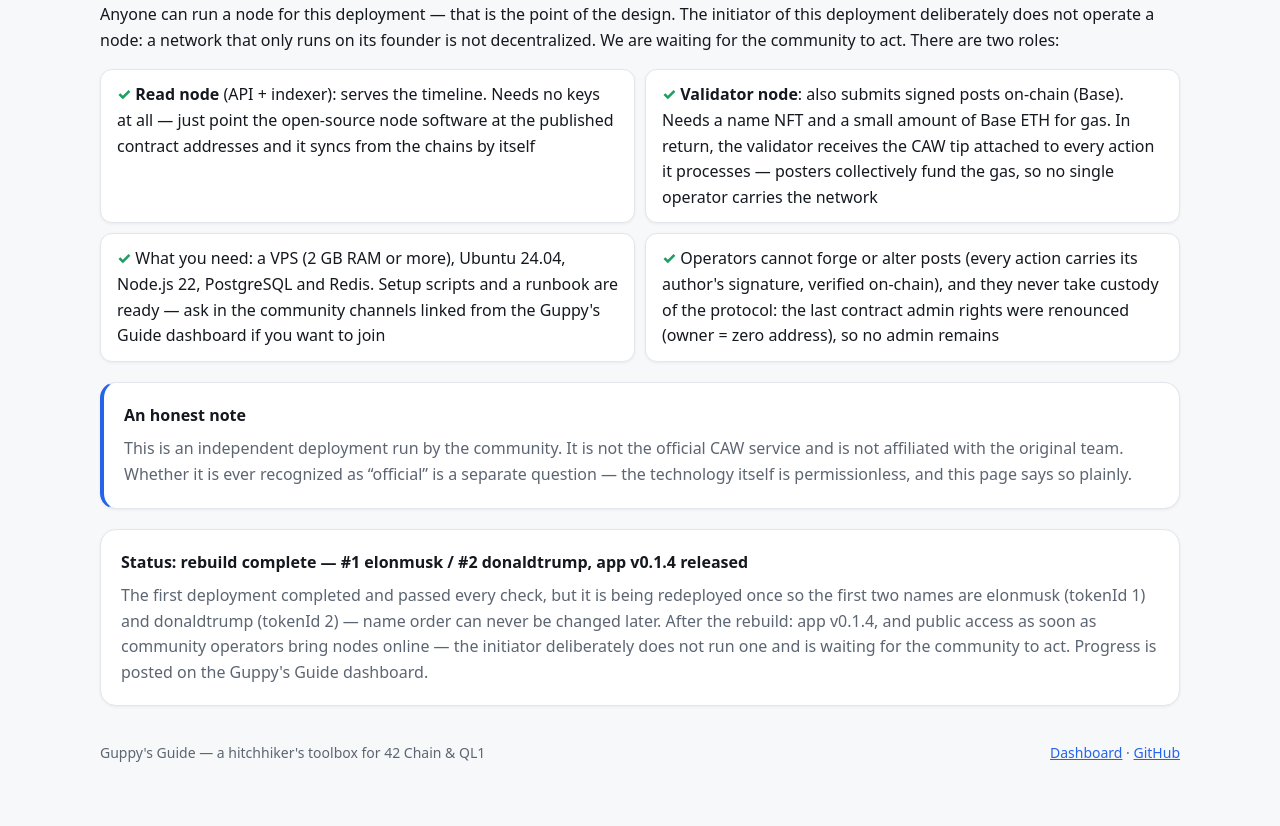
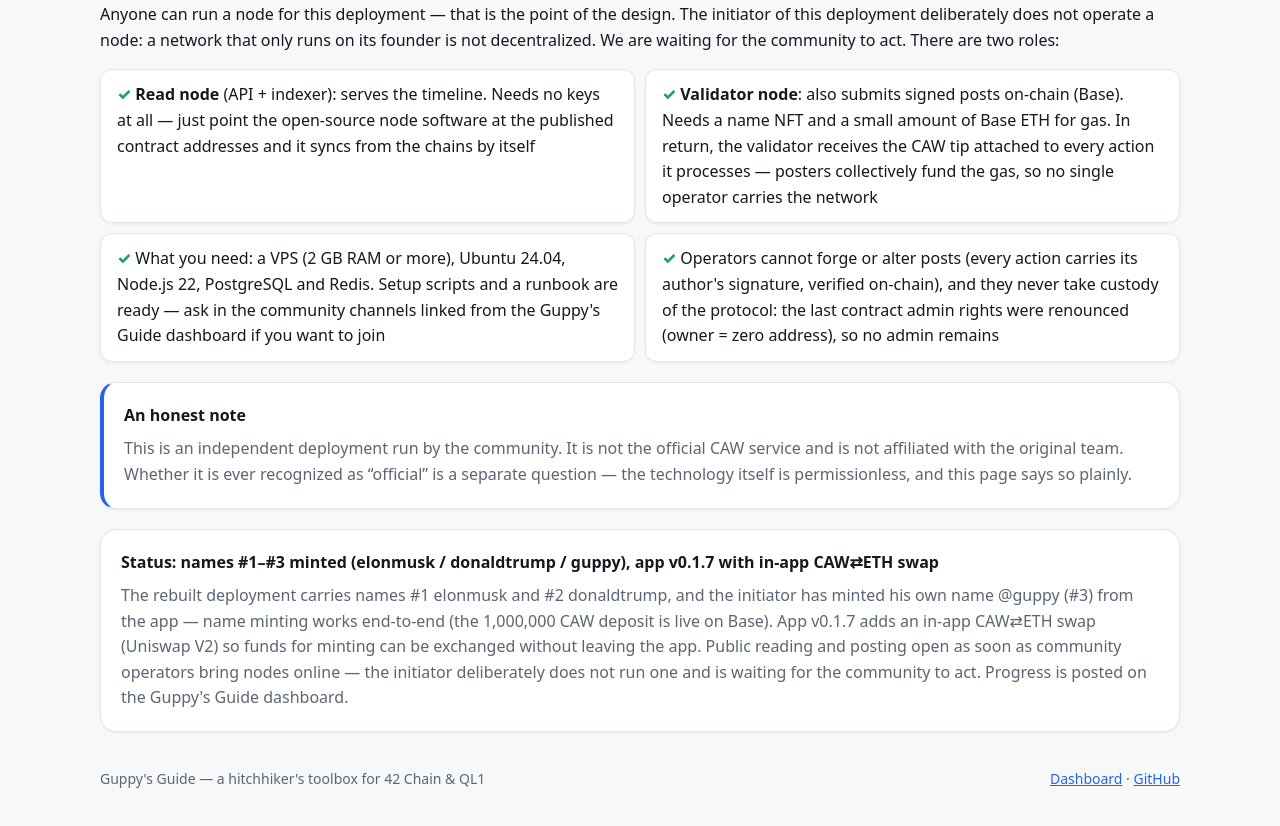
Before and after one commit to QL1-Infinite42-Guppy-Histoire/eth-caw, a plain HTML site: page index.html in a window 1280 px wide. Shown: the part 2183-3009 px from the top of the page. Drawn offline with Linux system fonts and the light colour scheme.

Commit message:
status: names #1-#3 minted incl. @guppy from the app; app v0.1.7 adds in-app CAW<->ETH swap

```diff
--- a/index.html
+++ b/index.html
@@ -155,8 +155,8 @@
 
   <section>
     <div class="card">
-      <h3><span class="en">Status: rebuild complete — #1 elonmusk / #2 donaldtrump, app v0.1.4 released</span><span class="jp">状態：作り直し完了 — #1 elonmusk／#2 donaldtrump 発行済み、アプリ v0.1.4 公開</span></h3>
-      <p><span class="en">The first deployment completed and passed every check, but it is being redeployed once so the first two names are elonmusk (tokenId 1) and donaldtrump (tokenId 2) — name order can never be changed later. After the rebuild: app v0.1.4, and public access as soon as community operators bring nodes online — the initiator deliberately does not run one and is waiting for the community to act. Progress is posted on the Guppy's Guide dashboard.</span><span class="jp">初代デプロイは完了し全チェックに合格しましたが、最初の2つの名前を elonmusk（tokenId 1）と donaldtrump（tokenId 2）にするため、一度だけ作り直しています。名前の順番は後から変更できません。作り直し後はアプリ v0.1.4 へ進み、公開はコミュニティの運営者がノードを立ち上げた時点から始まります。発起人はあえてノードを運営せず、コミュニティの行動を待ちます。進捗は Guppy's Guide ダッシュボードに載ります。</span></p>
+      <h3><span class="en">Status: names #1–#3 minted (elonmusk / donaldtrump / guppy), app v0.1.7 with in-app CAW⇄ETH swap</span><span class="jp">状態：名前 #1〜#3 発行済み（elonmusk／donaldtrump／guppy）、アプリ v0.1.7 で CAW⇄ETH のアプリ内スワップ追加</span></h3>
+      <p><span class="en">The rebuilt deployment carries names #1 elonmusk and #2 donaldtrump, and the initiator has minted his own name @guppy (#3) from the app — name minting works end-to-end (the 1,000,000 CAW deposit is live on Base). App v0.1.7 adds an in-app CAW⇄ETH swap (Uniswap V2) so funds for minting can be exchanged without leaving the app. Public reading and posting open as soon as community operators bring nodes online — the initiator deliberately does not run one and is waiting for the community to act. Progress is posted on the Guppy's Guide dashboard.</span><span class="jp">作り直したデプロイでは #1 elonmusk、#2 donaldtrump に続き、発起人自身の名前 @guppy（#3）をアプリから発行しました（預け入れ 100万 CAW も Base 側に反映済み）。アプリ v0.1.7 では CAW⇄ETH のアプリ内スワップ（Uniswap V2）を追加し、発行に必要な資金をアプリ内で両替できます。閲覧・投稿の公開は、コミュニティの運営者がノードを立ち上げた時点から始まります。発起人はあえてノードを運営せず、コミュニティの行動を待ちます。進捗は Guppy's Guide ダッシュボードに載ります。</span></p>
     </div>
   </section>
 
```
